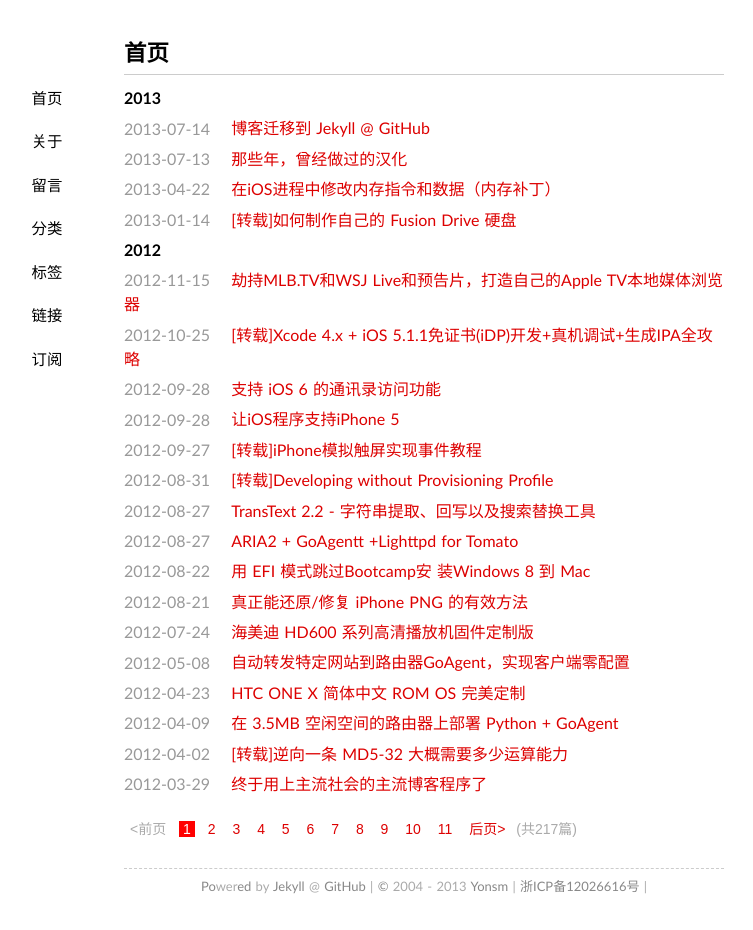
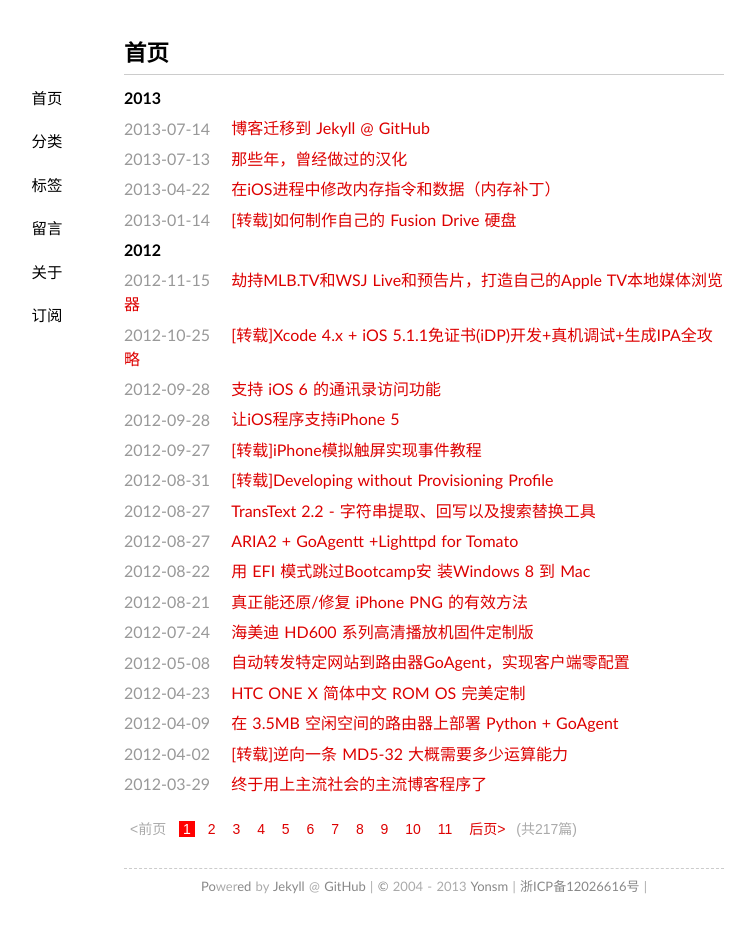
Before and after one commit to Yonsm/Yonsm.github.io, a Jekyll site: the page built from index.html, in a window 1280 px wide. Shown: the whole page, without its empty margins (216-969 px from the left). Built offline with Jekyll 4.4.1, drawn with Linux system fonts in a browser that asks for light colours; some web fonts are replaced; Markdown is read by kramdown in place of the engine named in the settings; the list of posts is cut into pages by our own code; comment, search, counter and statistics services are not loaded.

Commit message:
菜单顺序

```diff
--- a/_layouts/default.html
+++ b/_layouts/default.html
@@ -1,5 +1,5 @@
 <!DOCTYPE html>
-<html xmlns="http://www.w3.org/1999/xhtml" xml:lang="en" lang="en-us">
+<html xmlns="http://www.w3.org/1999/xhtml" xml:lang="zh" lang="zh-CN">
   <head>
     <meta http-equiv="content-type" content="text/html; charset=utf-8" />
     <meta name="author" content="{{ site.author }}" />
@@ -17,13 +17,13 @@
         <h1>{{ page.title }}</h1>
         </header>
         <nav>
-        <span><a title="home page" class="" href="/">首页</a></span>
-        <span><a title="about" class="" href="/about/">关于</a></span>
-        <span><a title="guestbook" class="" href="/guestbook/">留言</a></span>
-        <span><a title="categories" class="" href="/categories/">分类</a></span>
-        <span><a title="tags" class="" href="/tags/">标签</a></span>
-        <span><a title="links" class="" href="/links/">链接</a></span>
-        <span><a title="subscribe by RSS" class="" href="/feed/">订阅</a></span>
+        <span><a title="网站首页" class="" href="/">首页</a></span>
+        <span><a title="文章分类" class="" href="/categories/">分类</a></span>
+        <span><a title="标签索引" class="" href="/tags/">标签</a></span>
+        <!--<span><a title="友情链接" class="" href="/links/">链接</a></span>-->
+        <span><a title="留言交流" class="" href="/guestbook/">留言</a></span>
+        <span><a title="关于站长" class="" href="/about/">关于</a></span>
+        <span><a title="种子订阅" class="" href="/feed/">订阅</a></span>
         </nav>
         <article class="content">
         {{ content }}
```
